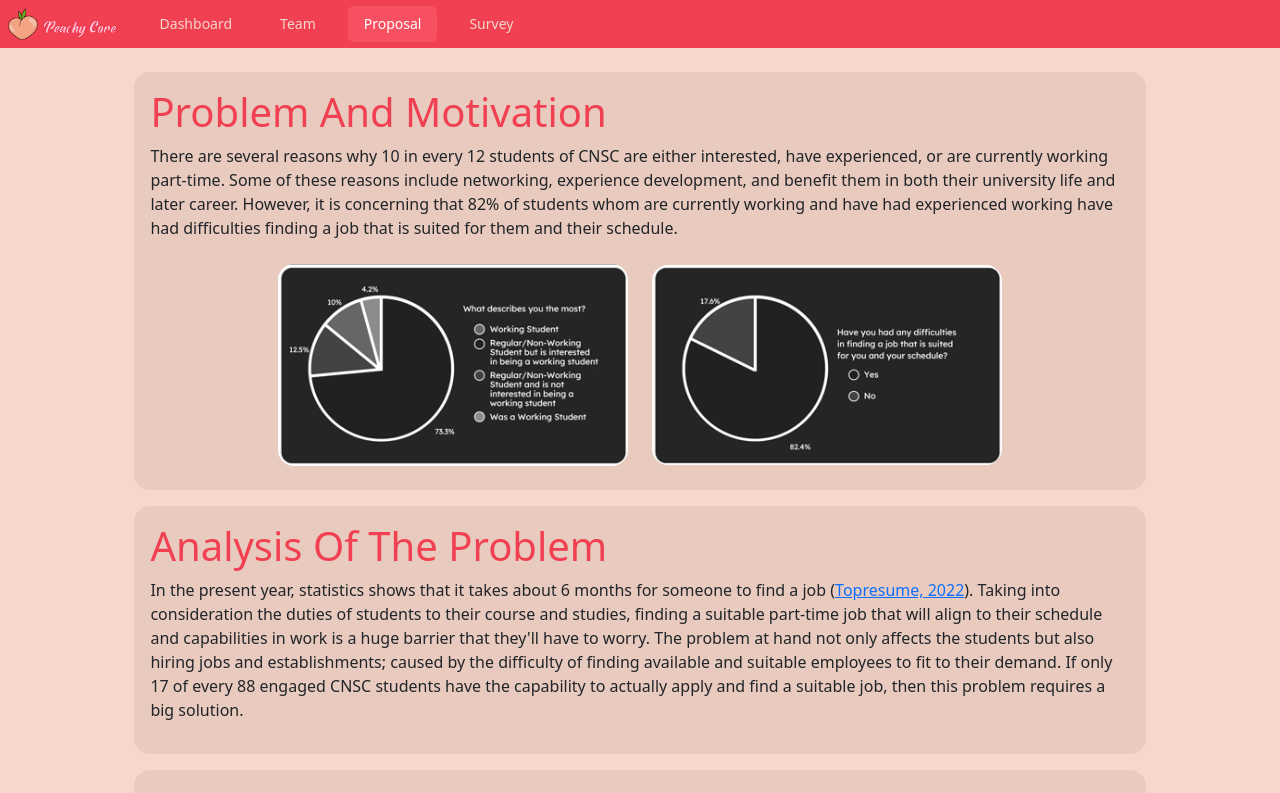
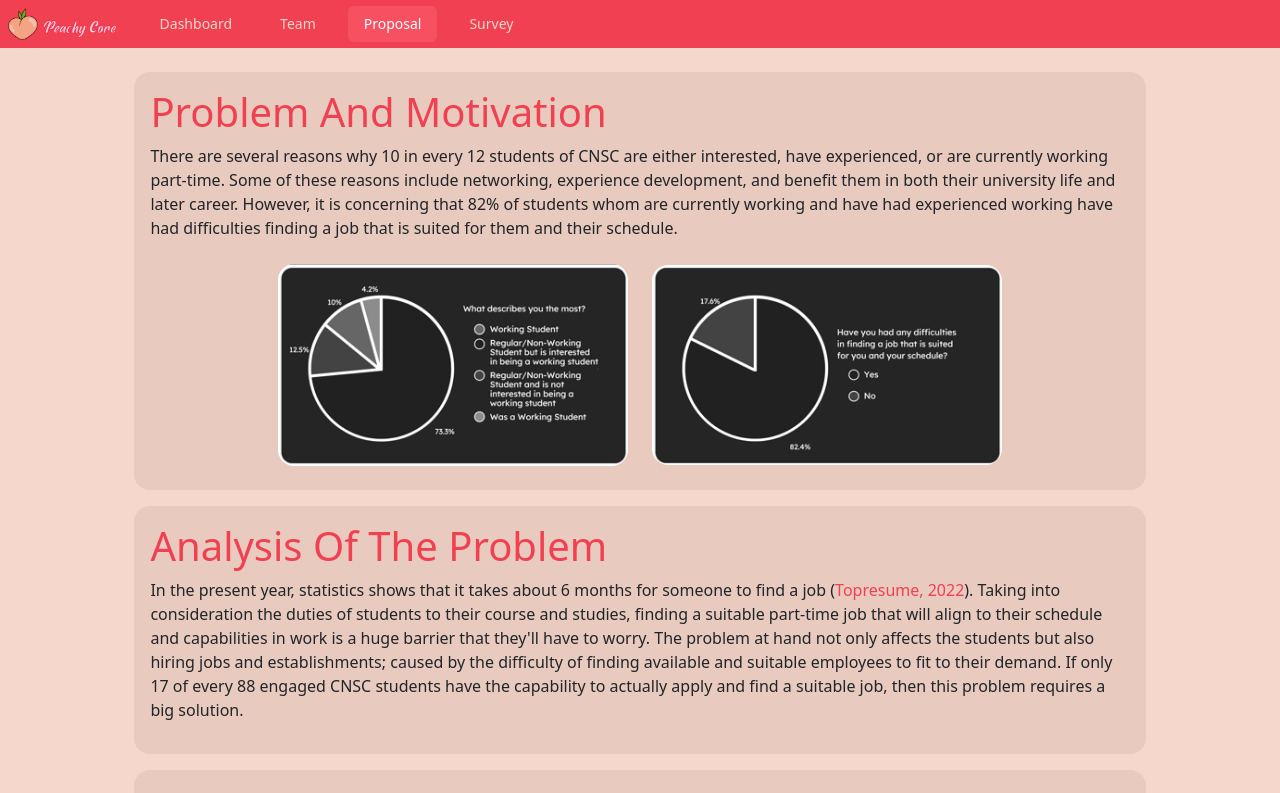
Before and after one commit to Light-BSIT2A/Light-Web, a React (Create React App) app: page /proposal in a window 1280 px wide. Shown: the top 793 px of the page. Built offline with nearby package versions, Linux system fonts and the light colour scheme.

Commit message:
proposal page update: linked text changed appearance

```diff
--- a/src/pages/Proposal.js
+++ b/src/pages/Proposal.js
@@ -27,7 +27,7 @@ export default function Proposal(){
                 <p>
                     In the present year, statistics shows that it takes
                     about 6 months for someone to find a job &#40;
-                    <a href="https://www.topresume.com/career-advice/how-long-to-find-a-job">
+                    <a href="https://www.topresume.com/career-advice/how-long-to-find-a-job" className="no-underline text-pink">
                         Topresume, 2022
                     </a>&#41;. Taking into consideration the duties of
                     students to their course and studies, finding a
```
